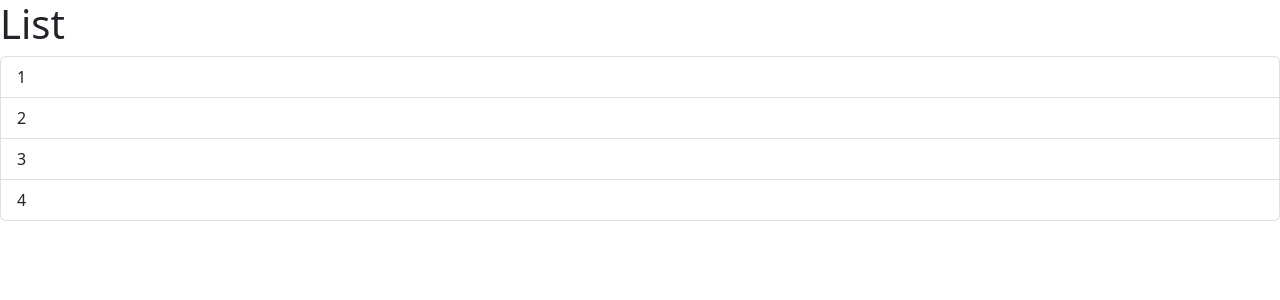
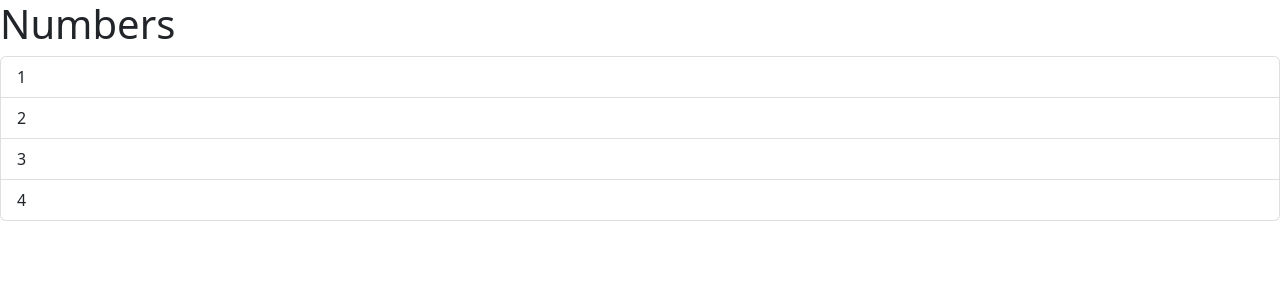
Before and after one commit to ChristinaW44/ReactTutorial, a React (Vite) app in the folder react-app/: page / in a window 1280 px wide. Shown: the top 300 px of the page. Built offline with nearby package versions, Linux system fonts and the light colour scheme.

Commit message:
added properties and interface

```diff
--- a/react-app/src/App.tsx
+++ b/react-app/src/App.tsx
@@ -1,7 +1,13 @@
-import ListGroup from "./components/ListGroup"
+import ListGroup from "./components/ListGroup";
 
 function App() {
-  return <div><ListGroup /></div>
+  let items = ["1", "2", "3", "4"];
+
+  return (
+    <div>
+      <ListGroup items={items} heading="Numbers" />
+    </div>
+  );
 }
 
 export default App;
--- a/react-app/src/components/ListGroup.tsx
+++ b/react-app/src/components/ListGroup.tsx
@@ -1,14 +1,17 @@
 import { useState } from "react";
 
-function ListGroup() {
-  let items = ["1", "2", "3", "4"];
+interface Props {
+  items: string[];
+  heading: string;
+}
 
+function ListGroup({ items, heading }: Props) {
   // Hook
   const [selectedIndex, setSelectedIndex] = useState(-1);
 
   return (
     <>
-      <h1>List</h1>
+      <h1>{heading}</h1>
       {items.length === 0 && <p>No items found</p>}
       <ul className="list-group">
         {items.map((item, index) => (
```
